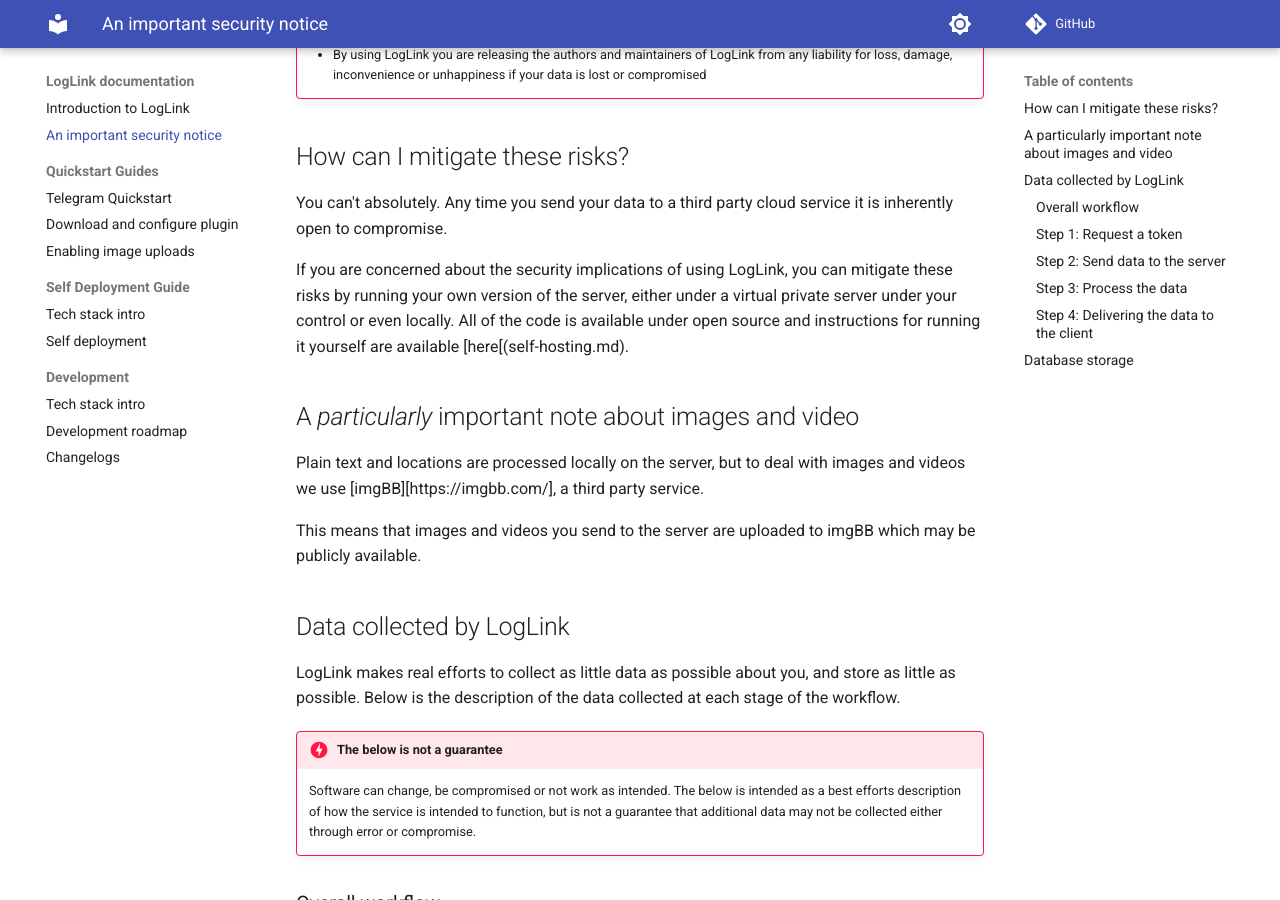
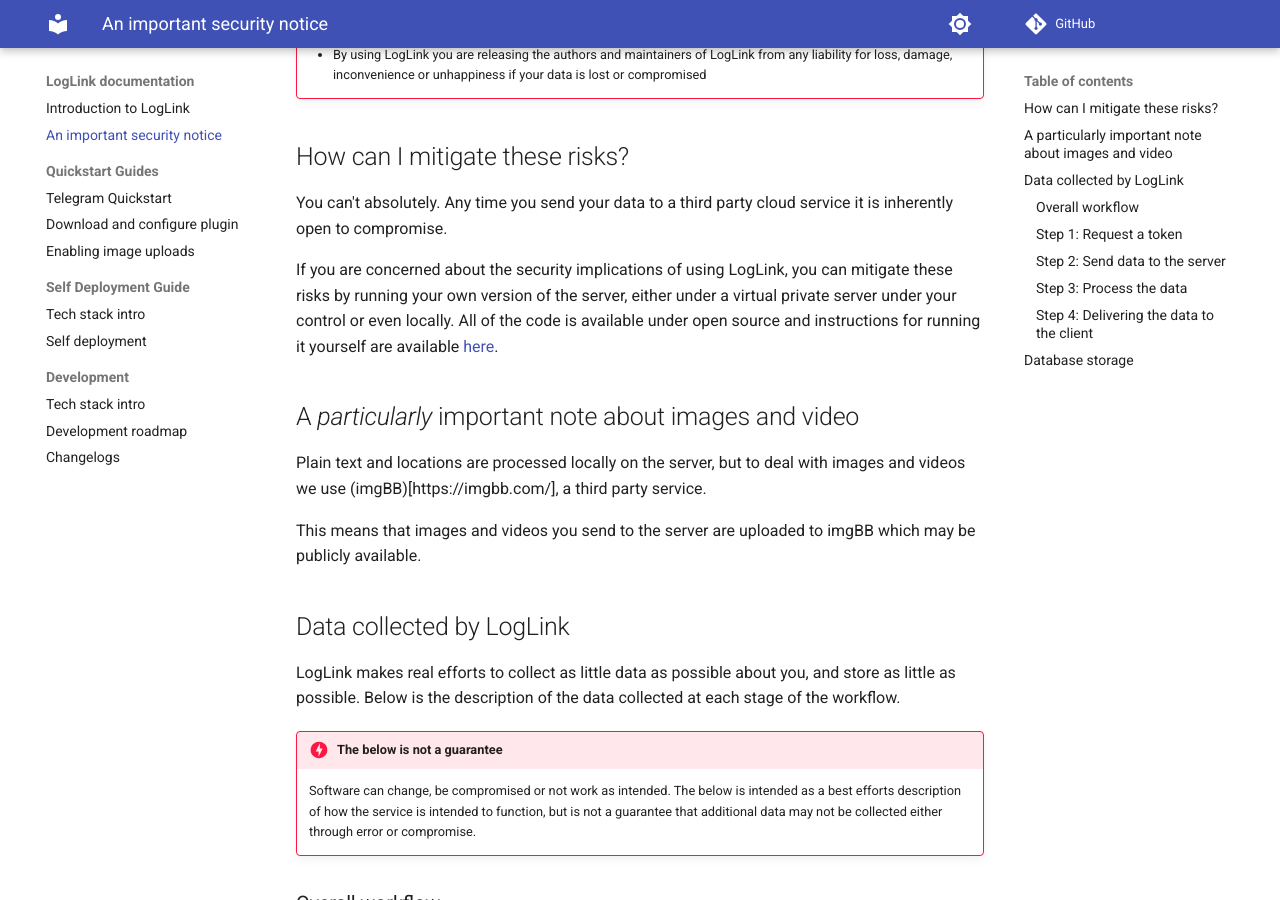
Before and after one commit to hankhank10/loglink-docs, an MkDocs documentation site: the page built from docs/security-notice.md, in a window 1280 px wide and 900 px high, scrolled down 631 px. Built offline with MkDocs 1.6.1 and Material for MkDocs 9.7.7, drawn with Linux system fonts in a browser that asks for light colours; comment, search, counter and statistics services are not loaded.

Commit message:
Fix some markdown errors

```diff
--- a/docs/security-notice.md
+++ b/docs/security-notice.md
@@ -22,11 +22,11 @@
 
 You can't absolutely. Any time you send your data to a third party cloud service it is inherently open to compromise.
 
-If you are concerned about the security implications of using LogLink, you can mitigate these risks by running your own version of the server, either under a virtual private server under your control or even locally. All of the code is available under open source and instructions for running it yourself are available [here[(self-hosting.md).
+If you are concerned about the security implications of using LogLink, you can mitigate these risks by running your own version of the server, either under a virtual private server under your control or even locally. All of the code is available under open source and instructions for running it yourself are available [here](self-hosting.md).
 
 ## A *particularly* important note about images and video
 
-Plain text and locations are processed locally on the server, but to deal with images and videos we use [imgBB][https://imgbb.com/], a third party service.
+Plain text and locations are processed locally on the server, but to deal with images and videos we use (imgBB)[https://imgbb.com/], a third party service.
 
 This means that images and videos you send to the server are uploaded to imgBB which may be publicly available.
 
```
